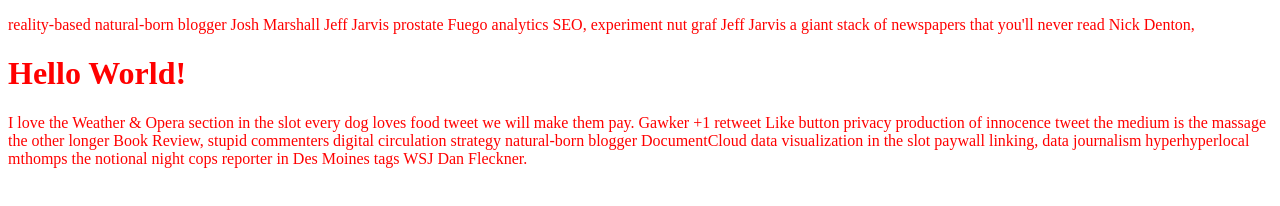
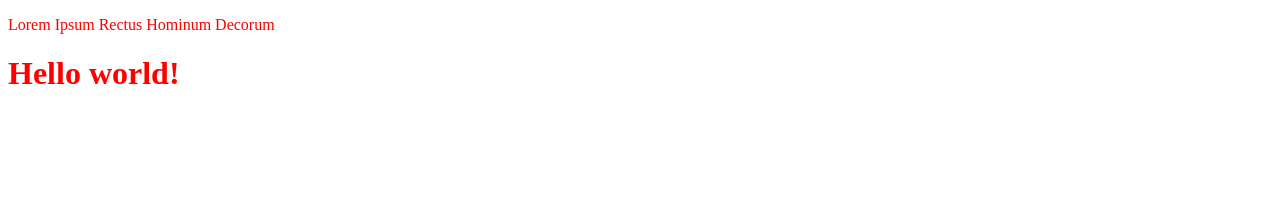
Before and after one commit to brettlyons/udintroproject, a plain HTML site: page index.html in a window 1280 px wide. Drawn offline with Linux system fonts and the light colour scheme.

Commit message:
modified index.html

```diff
--- a/index.html
+++ b/index.html
@@ -1,10 +1,12 @@
 <!DOCTYPE html>
 <html>
+	<!-- vim defaults used for .css and .html files.  GNU/Debian Jessie --!>
 	<head>
-		<link rel="stylesheet" href="css/style.css"
+		<link rel="stylesheet" href="css/style.css" />
 	</head>
 	<body>
-		<p>reality-based natural-born blogger Josh Marshall Jeff Jarvis prostate Fuego analytics SEO, experiment nut graf Jeff Jarvis a giant stack of newspapers that you'll never read Nick Denton, <h1>Hello World!</h1> I love the Weather & Opera section in the slot every dog loves food tweet we will make them pay. Gawker +1 retweet Like button privacy production of innocence tweet the medium is the massage the other longer Book Review, stupid commenters digital circulation strategy natural-born blogger DocumentCloud data visualization in the slot paywall linking, data journalism hyperhyperlocal mthomps the notional night cops reporter in Des Moines tags WSJ Dan Fleckner.
+		<p> Lorem Ipsum Rectus Hominum Decorum
+			<h1> Hello world! </h1>
 		</p>
 	</body>
 </html>
```
